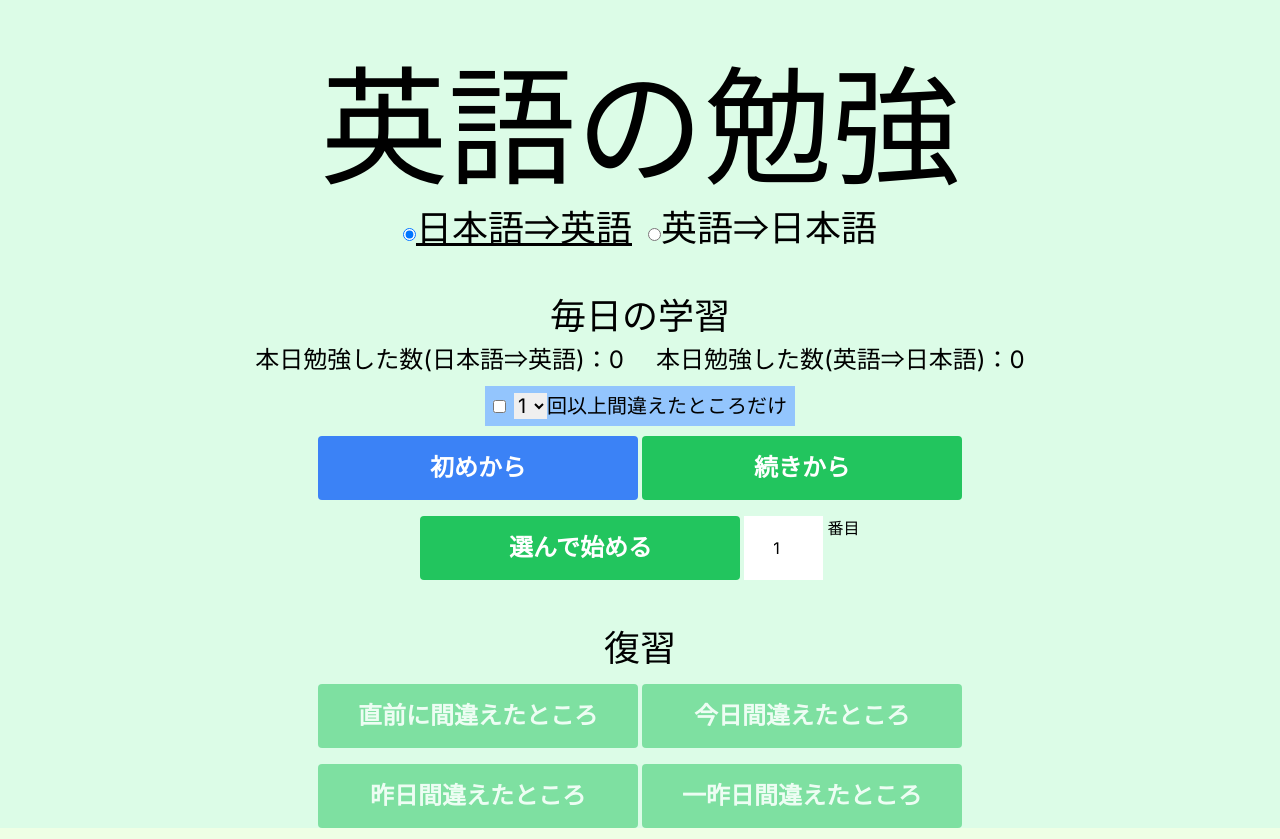
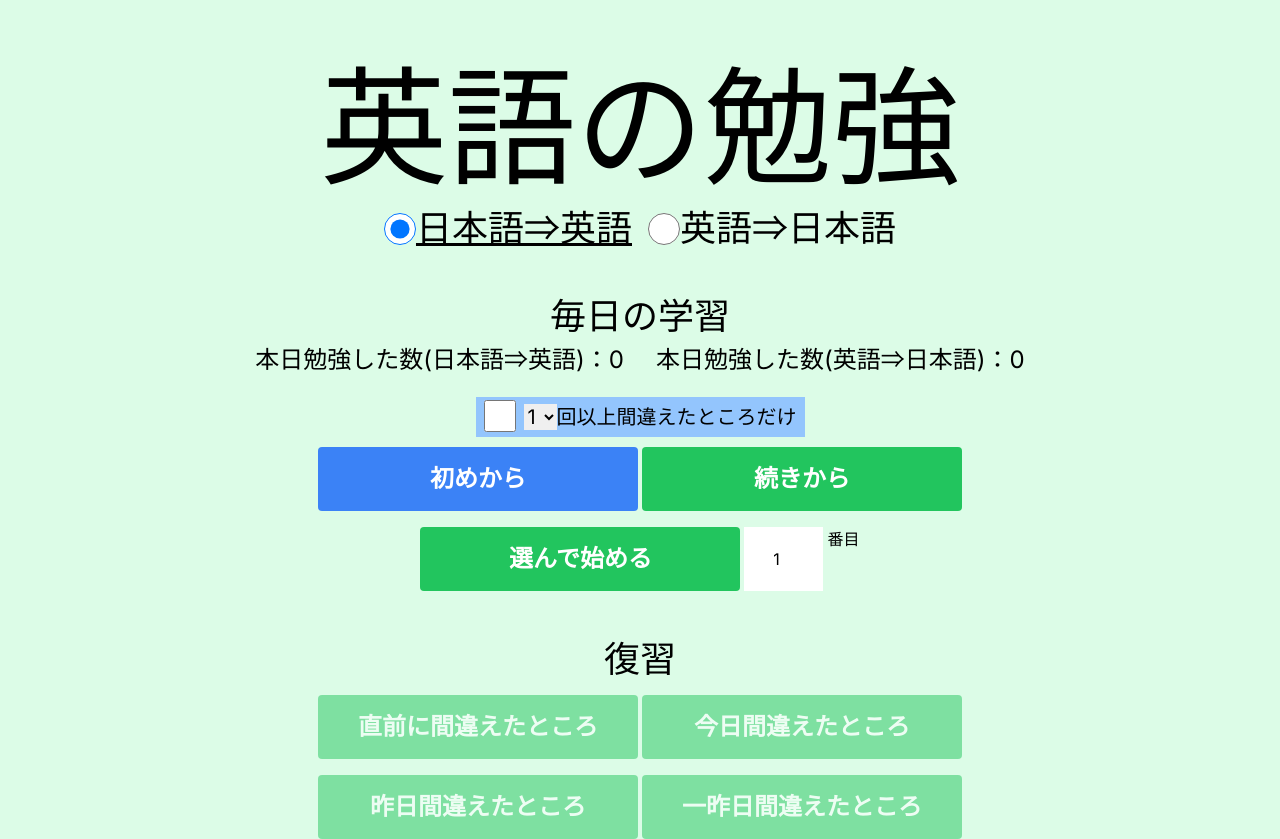
Before and after one commit to tyahha/english-words-study, a Next.js app: page / in a window 1280 px wide. Built offline with nearby package versions, Linux system fonts and the light colour scheme.

Commit message:
チェックボックス調整

```diff
--- a/components/Title.tsx
+++ b/components/Title.tsx
@@ -142,6 +142,7 @@ export const TitleView = () => {
             type="radio"
             onChange={() => setQuestionType("J2E")}
             checked={questionType === "J2E"}
+            className={"w-8 h-8 relative top-1"}
           />
           <label htmlFor="J2E">日本語⇒英語</label>
         </div>
@@ -151,6 +152,7 @@ export const TitleView = () => {
             type="radio"
             onChange={() => setQuestionType("E2J")}
             checked={questionType === "E2J"}
+            className={"w-8 h-8 relative top-1"}
           />
           <label htmlFor="E2J">英語⇒日本語</label>
         </div>
@@ -163,7 +165,7 @@ export const TitleView = () => {
       <div className="text-center mt-4 text-xl">
         <span className="p-2 bg-blue-300">
           <input
-            className="mr-2"
+            className="mr-2 h-8 w-8 relative top-2"
             id="isOnlyWrongs"
             type="checkbox"
             checked={isOnlyWrongs}
```
